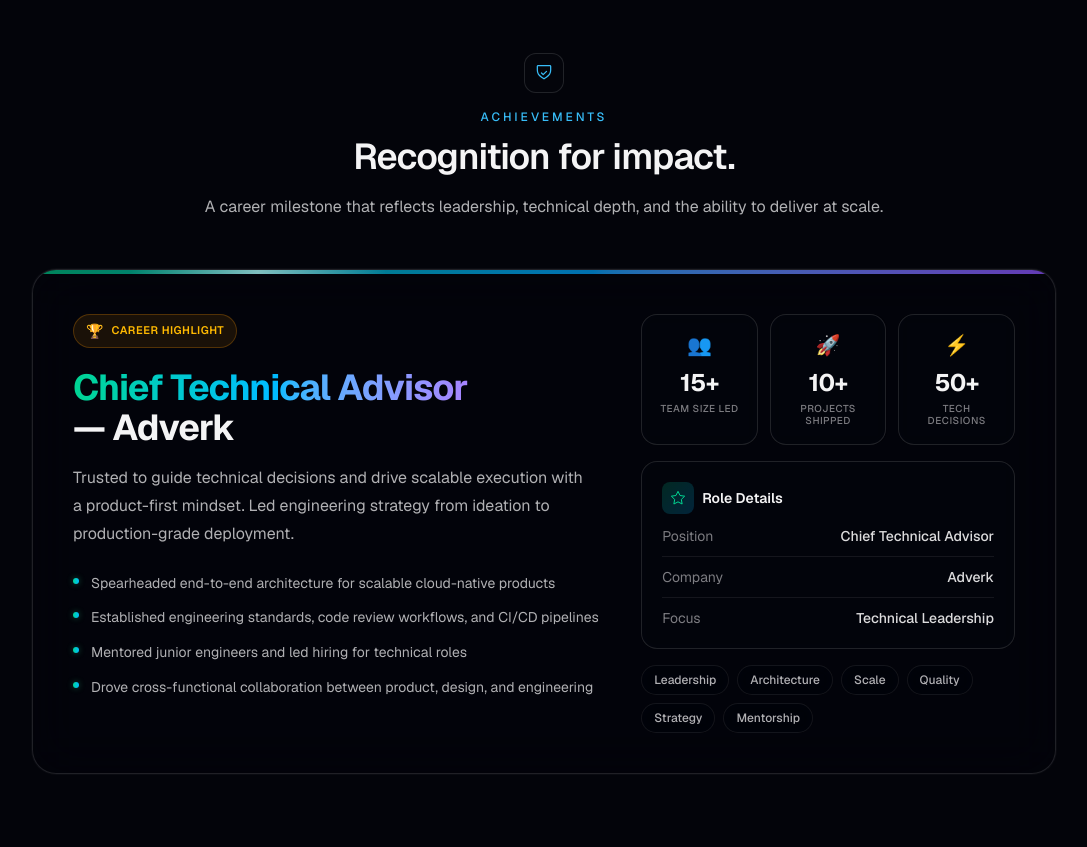
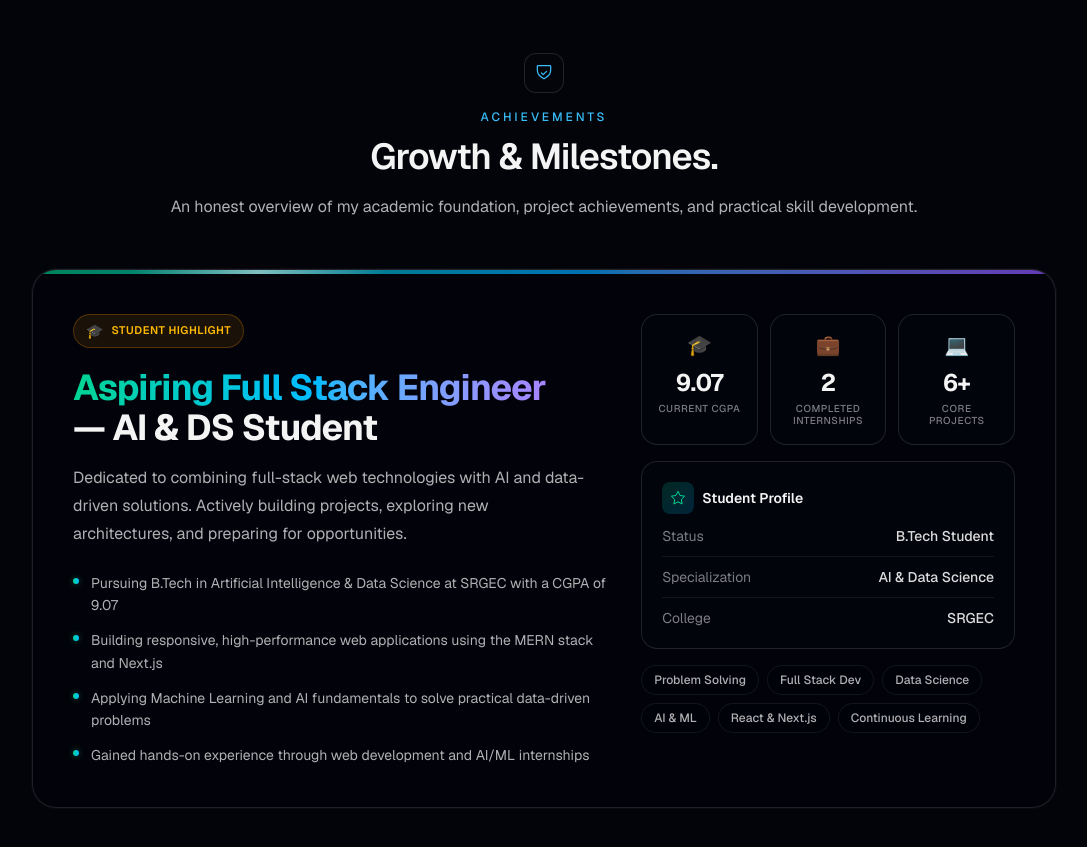
Before and after one commit to KommanaboyinaPapa/portfolio, a Next.js app: page / in a window 1280 px wide. Shown: the part 5440-6287 px from the top of the page, without its empty margins (96-1183 px from the left). Built offline with nearby package versions, Linux system fonts and the light colour scheme.

Commit message:
Remove exaggerated stats and keep portfolio authentic

```diff
--- a/src/components/sections/Achievements.tsx
+++ b/src/components/sections/Achievements.tsx
@@ -6,16 +6,16 @@
 const ease = [0.22, 1, 0.36, 1] as const;
 
 const stats = [
-  { label: "Team Size Led", value: "15+", icon: "👥" },
-  { label: "Projects Shipped", value: "10+", icon: "🚀" },
-  { label: "Tech Decisions", value: "50+", icon: "⚡" },
+  { label: "Current CGPA", value: "9.07", icon: "🎓" },
+  { label: "Completed Internships", value: "2", icon: "💼" },
+  { label: "Core Projects", value: "6+", icon: "💻" },
 ];
 
 const highlights = [
-  "Spearheaded end-to-end architecture for scalable cloud-native products",
-  "Established engineering standards, code review workflows, and CI/CD pipelines",
-  "Mentored junior engineers and led hiring for technical roles",
-  "Drove cross-functional collaboration between product, design, and engineering",
+  "Pursuing B.Tech in Artificial Intelligence & Data Science at SRGEC with a CGPA of 9.07",
+  "Building responsive, high-performance web applications using the MERN stack and Next.js",
+  "Applying Machine Learning and AI fundamentals to solve practical data-driven problems",
+  "Gained hands-on experience through web development and AI/ML internships",
 ];
 
 export function Achievements() {
@@ -69,7 +69,7 @@
             transition={{ duration: 0.7, ease }}
             className="mt-3 text-balance text-3xl font-semibold tracking-tight sm:text-4xl"
           >
-            Recognition for impact.
+            Growth & Milestones.
           </motion.h2>
 
           <motion.p
@@ -79,8 +79,7 @@
             transition={{ duration: 0.7, ease, delay: 0.05 }}
             className="mt-4 text-pretty leading-7 text-muted-foreground"
           >
-            A career milestone that reflects leadership, technical depth, and the
-            ability to deliver at scale.
+            An honest overview of my academic foundation, project achievements, and practical skill development.
           </motion.p>
         </div>
 
@@ -133,9 +132,9 @@
                     transition={{ duration: 0.5, ease, delay: 0.2 }}
                     className="inline-flex items-center gap-2 rounded-full border border-amber-500/25 bg-amber-500/10 px-3 py-1.5"
                   >
-                    <span className="text-sm">🏆</span>
+                    <span className="text-sm">🎓</span>
                     <span className="text-[11px] font-semibold tracking-wider text-amber-400">
-                      CAREER HIGHLIGHT
+                      STUDENT HIGHLIGHT
                     </span>
                   </motion.div>
 
@@ -148,10 +147,10 @@
                     className="mt-5 text-balance text-2xl font-bold tracking-tight sm:text-3xl lg:text-4xl"
                   >
                     <span className="bg-gradient-to-r from-emerald-400 via-sky-400 to-violet-400 bg-clip-text text-transparent">
-                      Chief Technical Advisor
+                      Aspiring Full Stack Engineer
                     </span>
                     <br />
-                    <span className="text-foreground">— Adverk</span>
+                    <span className="text-foreground">— AI &amp; DS Student</span>
                   </motion.h3>
 
                   <motion.p
@@ -161,9 +160,7 @@
                     transition={{ duration: 0.7, ease, delay: 0.2 }}
                     className="mt-4 max-w-lg text-pretty leading-7 text-muted-foreground"
                   >
-                    Trusted to guide technical decisions and drive scalable
-                    execution with a product-first mindset. Led engineering
-                    strategy from ideation to production-grade deployment.
+                    Dedicated to combining full-stack web technologies with AI and data-driven solutions. Actively building projects, exploring new architectures, and preparing for opportunities.
                   </motion.p>
 
                   {/* Key highlights */}
@@ -256,32 +253,32 @@
                           />
                         </svg>
                       </div>
-                      <div className="text-sm font-semibold">Role Details</div>
+                      <div className="text-sm font-semibold">Student Profile</div>
                     </div>
 
                     <div className="mt-3 space-y-2.5 text-sm text-muted-foreground">
                       <div className="flex items-center justify-between">
                         <span className="text-muted-foreground/70">
-                          Position
+                          Status
                         </span>
                         <span className="font-medium text-foreground/90">
-                          Chief Technical Advisor
+                          B.Tech Student
                         </span>
                       </div>
                       <div className="h-px w-full bg-border/60" />
                       <div className="flex items-center justify-between">
                         <span className="text-muted-foreground/70">
-                          Company
+                          Specialization
                         </span>
                         <span className="font-medium text-foreground/90">
-                          Adverk
+                          AI &amp; Data Science
                         </span>
                       </div>
                       <div className="h-px w-full bg-border/60" />
                       <div className="flex items-center justify-between">
-                        <span className="text-muted-foreground/70">Focus</span>
+                        <span className="text-muted-foreground/70">College</span>
                         <span className="font-medium text-foreground/90">
-                          Technical Leadership
+                          SRGEC
                         </span>
                       </div>
                     </div>
@@ -296,12 +293,12 @@
                     className="mt-4 flex flex-wrap gap-2"
                   >
                     {[
-                      "Leadership",
-                      "Architecture",
-                      "Scale",
-                      "Quality",
-                      "Strategy",
-                      "Mentorship",
+                      "Problem Solving",
+                      "Full Stack Dev",
+                      "Data Science",
+                      "AI & ML",
+                      "React & Next.js",
+                      "Continuous Learning",
                     ].map((tag, i) => (
                       <motion.span
                         key={tag}
```
